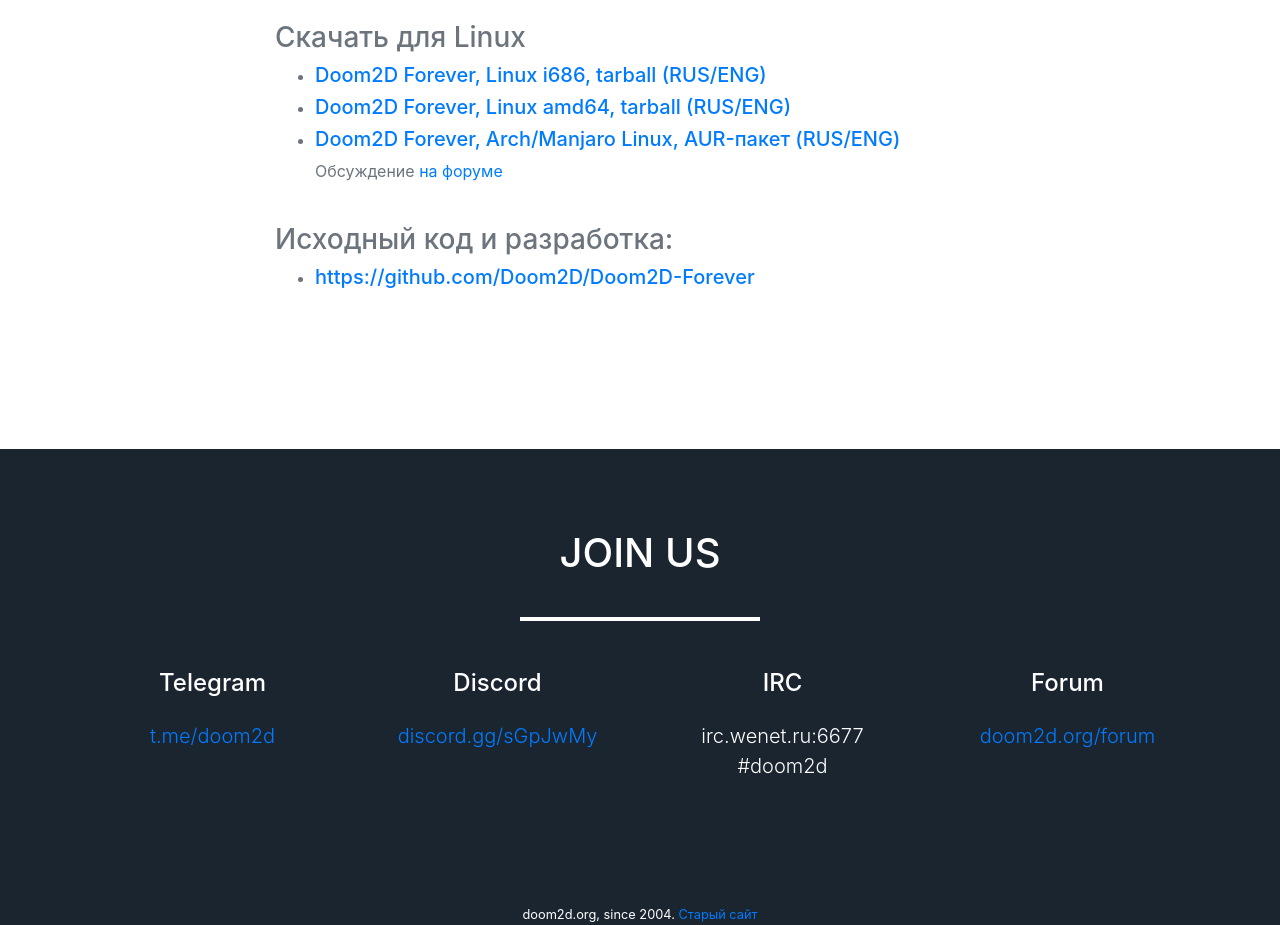
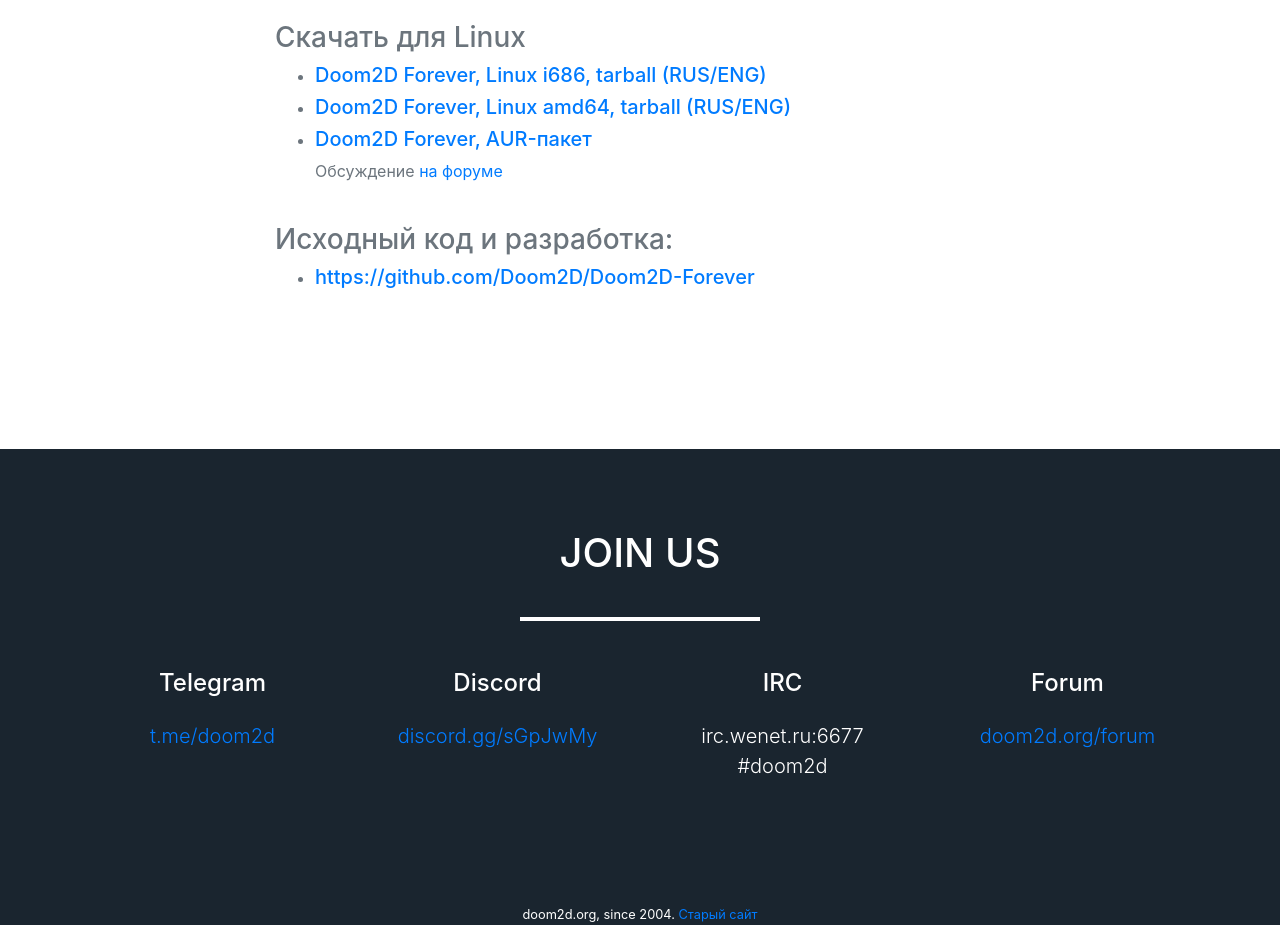
Before and after one commit to gena-nosov/landing, a website with bundled scripts: page index.html in a window 1280 px wide. Shown: the part 2720-3645 px from the top of the page. Built offline with nearby package versions, Linux system fonts and the light colour scheme.

Commit message:
refactor: remove obvious Arch Linux mention for AUR package

```diff
--- a/index.html
+++ b/index.html
@@ -215,7 +215,7 @@
 <li><h5><a href="https://deadsoftware.ru/files/terminalhash/d2df-linux-i386.tar.gz">Doom2D Forever, Linux i686, tarball (RUS/ENG)</a></h5></li>
 <li><h5><a href="https://deadsoftware.ru/files/terminalhash/d2df-linux-amd64.tar.gz">Doom2D Forever, Linux amd64, tarball (RUS/ENG)</a></h5></li>
 <!--<p>Игра требует следующие пакеты: libgme opus opusfile libvorbis mpg123 openal enet libmodplug sdl2 xmp. Названия могут разниться между дистрибутивами.</p>-->
-<li><h5><a href="https://aur.archlinux.org/packages/doom2df-bin/">Doom2D Forever, Arch/Manjaro Linux, AUR-пакет (RUS/ENG)</a></h5></li>
+<li><h5><a href="https://aur.archlinux.org/packages/doom2df-bin/">Doom2D Forever, AUR-пакет</a></h5></li>
 <p>Обсуждение <a href="/forum/viewtopic.php?f=11&t=2919">на форуме</a></p>
 </ul>
 
```
